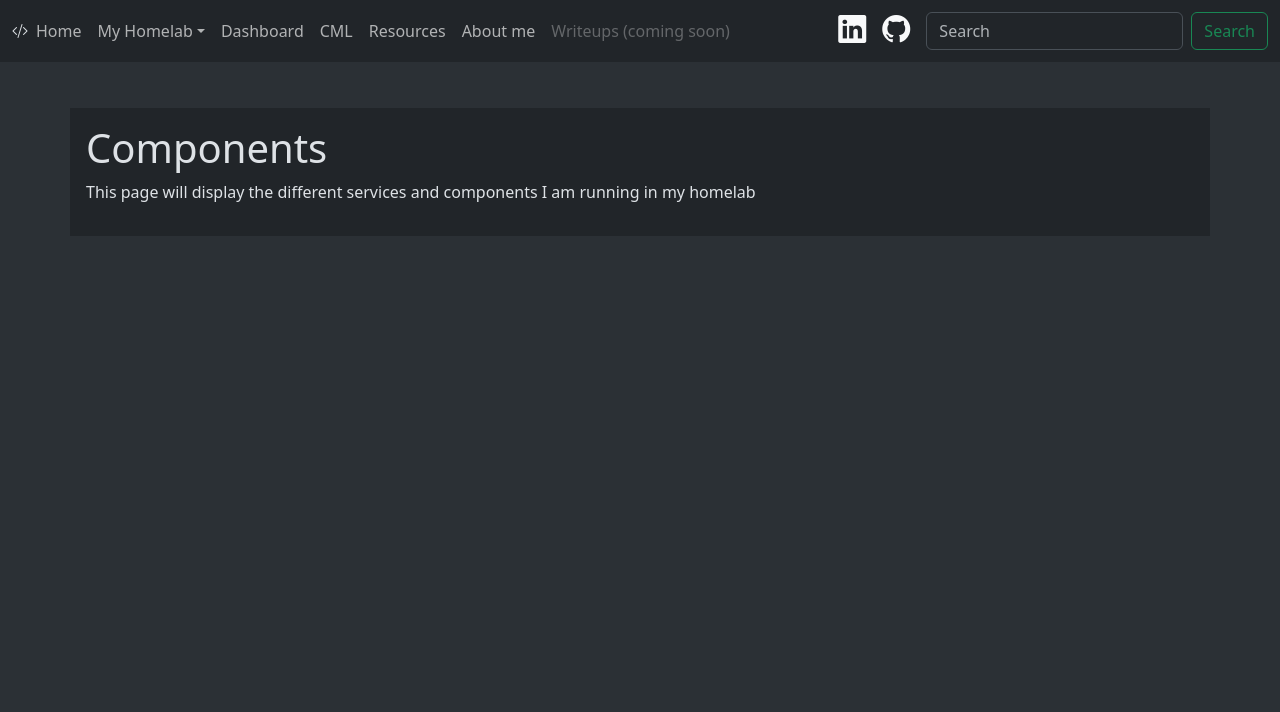
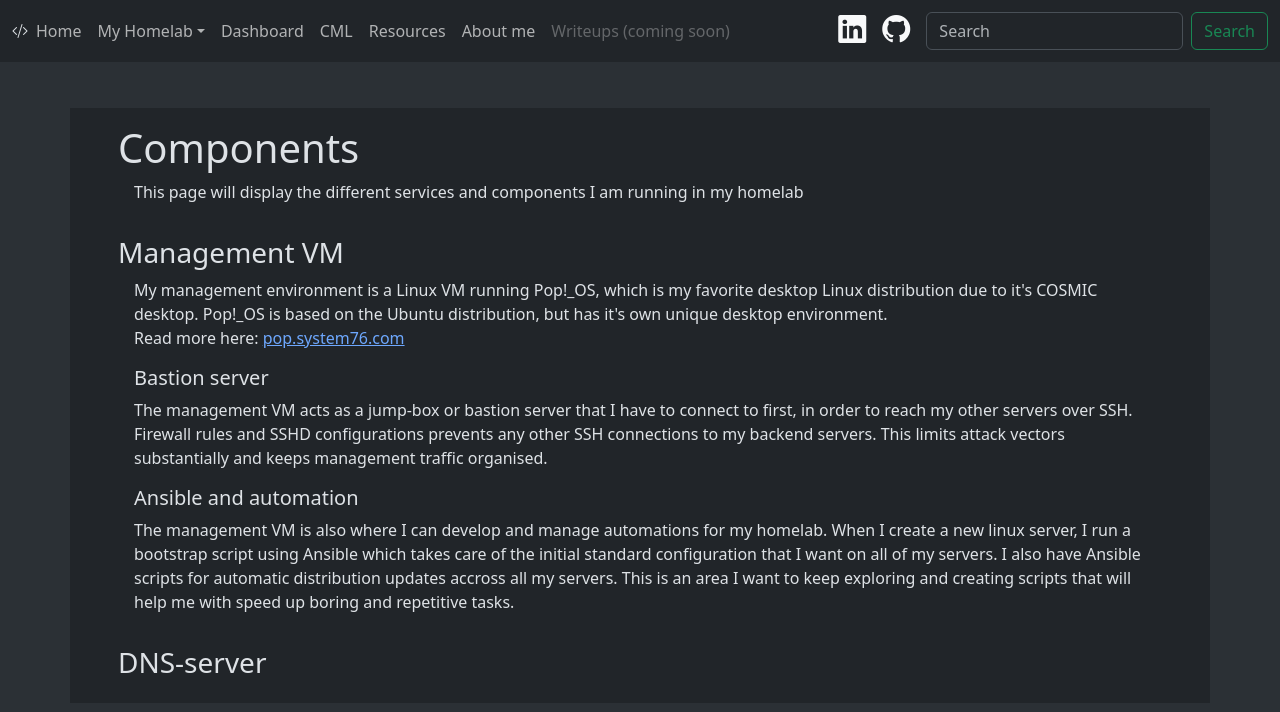
Before and after one commit to GibsonSWE/homelab_website, a Flask app: page /homelab/components in a window 1280 px wide. Shown: the top 712 px of the page. Run offline with Flask 3, Linux system fonts and the light colour scheme.

Commit message:
Started working on the components page

```diff
--- a/templates/homelab/components.html
+++ b/templates/homelab/components.html
@@ -3,11 +3,39 @@
 {% block title %}Components{% endblock %}
 {% block content %}
     <section>
-        <div class="container-lg bg-body p-3">
+        <div class="container-lg bg-body px-5 p-3">
             <div class="row"><h1>Components</h1></div>
-            <div class="row">
+            <div class="row px-3">
                 <p>This page will display the different services and components I am running in my homelab</p>
             </div>
+
+            <div class="row pt-3"><h3>Management VM</h3></div>
+            <div class="row px-3">
+                <p>
+                    My management environment is a Linux VM running Pop!_OS, which is my favorite desktop Linux distribution due to it's COSMIC desktop.
+                    Pop!_OS is based on the Ubuntu distribution, but has it's own unique desktop environment.<br>
+                    Read more here: <a href="https://pop.system76.com" target="_blank">pop.system76.com</a>
+                </p>
+            </div>
+            <div class="row px-3"><h5>Bastion server</h5></div>
+            <div class="row px-3">
+                <p>
+                    The management VM acts as a jump-box or bastion server that I have to connect to first, in order to reach my other servers over SSH.
+                    Firewall rules and SSHD configurations prevents any other SSH connections to my backend servers.
+                    This limits attack vectors substantially and keeps management traffic organised.
+                </p>
+            </div>
+
+            <div class="row px-3"><h5>Ansible and automation</h5></div>
+            <div class="row px-3">
+                <p>
+                    The management VM is also where I can develop and manage automations for my homelab.
+                    When I create a new linux server, I run a bootstrap script using Ansible which takes care of the initial standard configuration that I want on all of my servers.
+                    I also have Ansible scripts for automatic distribution updates accross all my servers. This is an area I want to keep exploring and creating scripts that will help me with speed up boring and repetitive tasks.
+                </p>
+            </div>
+
+            <div class="row pt-3"><h3>DNS-server</h3></div>
         </div>
     </section>
 {% endblock %}
```
